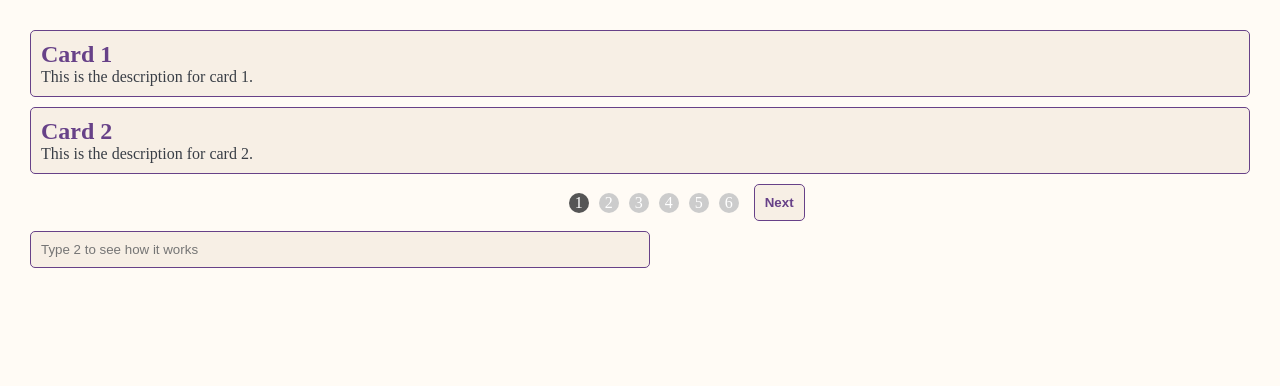
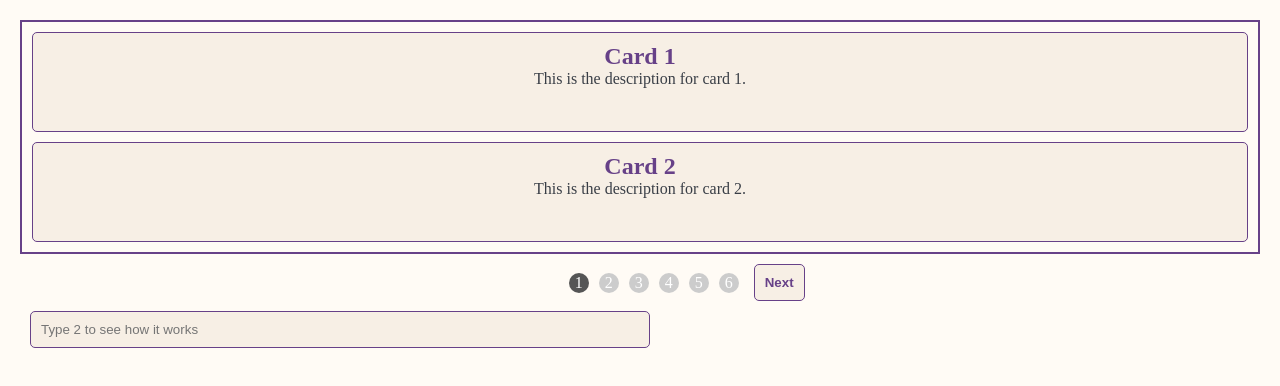
Before and after one commit to IHAVEProblem/page-pagination, a plain HTML site: page index.html in a window 1280 px wide. Drawn offline with Linux system fonts and the light colour scheme.

Commit message:
even more styling + emty state

```diff
--- a/index.html
+++ b/index.html
@@ -9,9 +9,7 @@
   </head>
   <body>
     <div class="main-container">
-      <div id="cards-container">
-        <p id="empty-state-message">No results found.</p>
-      </div>
+      <div id="cards-container" class="cards-container"></div>
       <div id="pagination" class="pagination">
         <button id="prev-button">Previous</button>
         <div id="page-numbers" class="page-indicator-container"></div>
--- a/style.css
+++ b/style.css
@@ -10,13 +10,29 @@ body {
   background: #fffbf5;
   color: #393e46;
 }
+
+.cards-container {
+  display: flex;
+  flex-direction: column;
+  justify-content: center;
+  gap: 10px;
+  padding: 10px;
+  min-height: 234px;
+  border: 2px solid #674188;
+  text-align: center;
+}
+
+.empty-state {
+  font-size: 24px;
+  font-weight: bold;
+}
+
 .card {
+  height: 100px;
   background: #f7efe5;
   border: 1px solid #674188;
   border-radius: 5px;
   padding: 10px;
-  margin: 10px;
-  margin-bottom: 10px;
   animation: fade-in 1s;
 }
 
```
